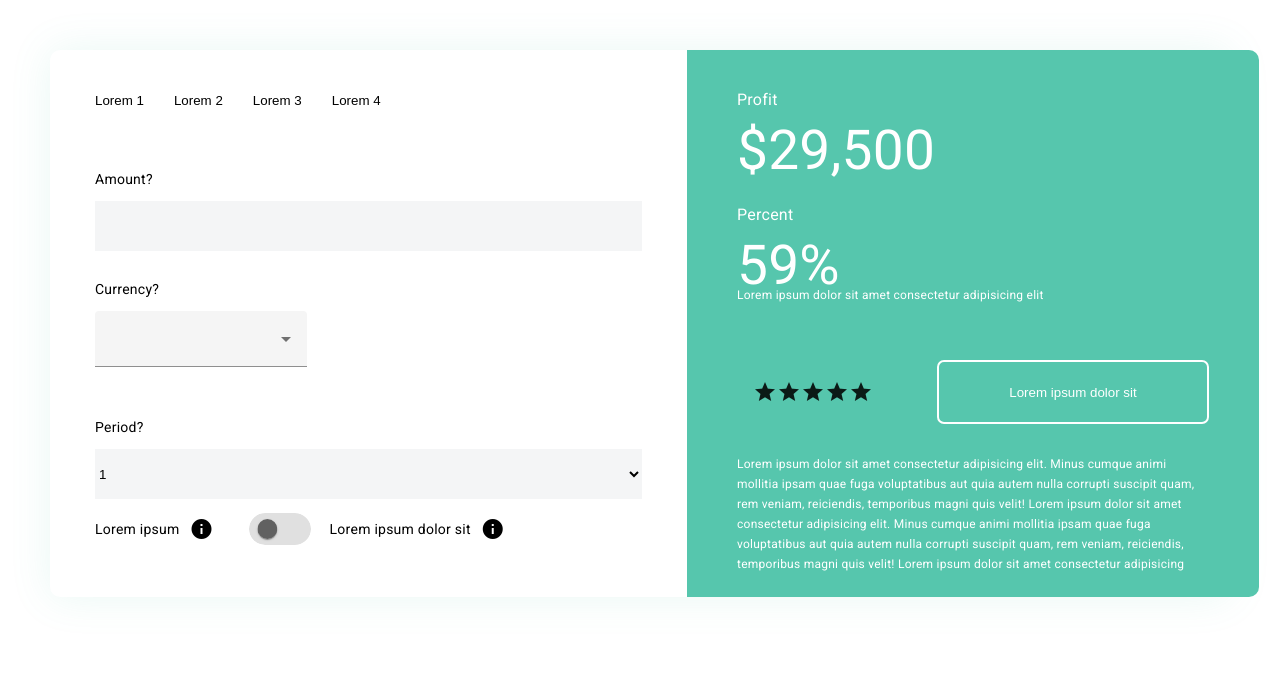
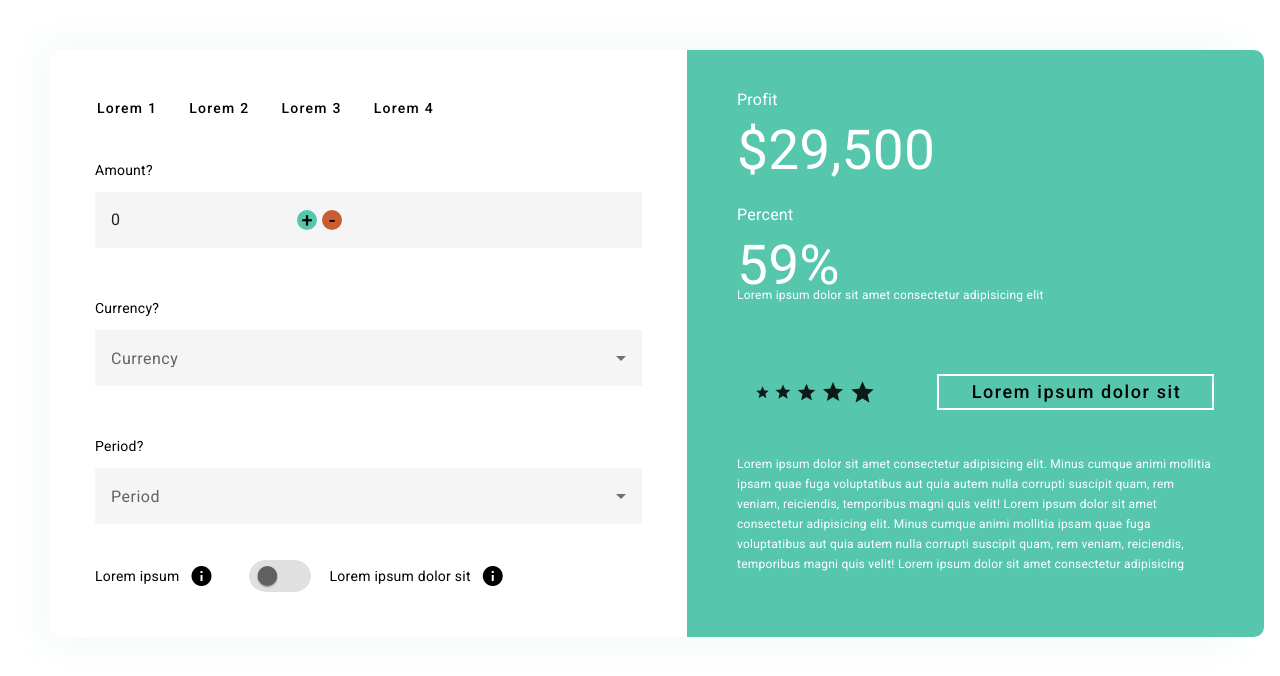
Before and after one commit to Pointartc/junior-task, an Angular app: page / in a window 1280 px wide. Shown: the top 676 px of the page. Built offline with nearby package versions, Linux system fonts and the light colour scheme.

Commit message:
worked on input

```diff
--- a/src/app/app.module.ts
+++ b/src/app/app.module.ts
@@ -15,6 +15,7 @@ import { MatToolbarModule } from '@angular/material/toolbar';
 import { MatButtonModule } from '@angular/material/button';
 import { MatSelectModule } from '@angular/material/select';
 import { FormsModule, ReactiveFormsModule } from '@angular/forms';
+import { MatInputModule } from '@angular/material/input';
 
 @NgModule({
   declarations: [
@@ -35,7 +36,8 @@ import { FormsModule, ReactiveFormsModule } from '@angular/forms';
     MatButtonModule,
     MatSelectModule,
     FormsModule,
-    ReactiveFormsModule
+    ReactiveFormsModule,
+    MatInputModule
   ],
   providers: [],
   bootstrap: [AppComponent]
--- a/src/app/main/calculator-left/calculator-left.component.html
+++ b/src/app/main/calculator-left/calculator-left.component.html
@@ -1,33 +1,41 @@
 <div class=container>
   <header class="header flex">
     <div>
-      <button class="header__button">Lorem 1</button>
+      <button mat-button class="header__button">Lorem 1</button>
     </div>
     <div>
-      <button class="header__button">Lorem 2</button>
+      <button mat-button class="header__button">Lorem 2</button>
     </div>
     <div>
-      <button class="header__button">Lorem 3</button>
+      <button mat-button class="header__button">Lorem 3</button>
     </div>
     <div>
-      <button class="header__button">Lorem 4</button>
+      <button mat-button class="header__button">Lorem 4</button>
     </div>
   </header>
   <main>
     <div class="flex flex-column">
       <div class="box">
         <div class="title">Amount?</div>
-        <input type="text">
+        <mat-form-field class="flex">
+          <input [(ngModel)]="inputValue" matInput type="number" step="10">
+          <button mat-button class="box__plus" matSuffix (click)="plusAmount()">+</button>
+          <button mat-button class="box__minus" matSuffix (click)="minusAmount()">-</button>
+        </mat-form-field>
       </div>
       <div class="box">
         <div class="title">Currency?</div>
         <mat-form-field>
+          <mat-label>Currency</mat-label>
           <mat-select>
             <mat-option
               *ngFor="let curr of currency"
-              [value]="curr"
+              [value]="curr.value"
             >
-              {{curr}}
+              <div class="flex">
+                {{curr.viewValue}}
+                <div class="currency__APR">APR {{curr.APR | percent}}</div>
+              </div>
             </mat-option>
           </mat-select>
         </mat-form-field>
@@ -35,20 +43,17 @@
     </div>
     <div class="box">
       <div class="title">Period?</div>
-      <select class="box__select-period">
-        <option>1</option>
-        <option>2</option>
-        <option>3</option>
-        <option>4</option>
-        <option>5</option>
-        <option>6</option>
-        <option>7</option>
-        <option>8</option>
-        <option>9</option>
-        <option>10</option>
-        <option>11</option>
-        <option>12</option>
-      </select>
+      <mat-form-field>
+        <mat-label>Period</mat-label>
+        <mat-select>
+          <mat-option
+            *ngFor="let per of period"
+            [value]="per.perValue"
+          >
+            {{per.timePeriod}}
+          </mat-option>
+        </mat-select>
+      </mat-form-field>
     </div>
   </main>
   <div class="flex flex-align-center">
--- a/src/app/main/calculator-left/calculator-left.component.scss
+++ b/src/app/main/calculator-left/calculator-left.component.scss
@@ -5,7 +5,7 @@ button {
 }
 
 .header {
-  margin: 0 0 45px 0;
+  margin: 0 0 20px 0;
 }
 
 .header__button {
@@ -46,9 +46,6 @@ button:hover {
 input {
   width: 547px;
   height: 50px;
-  background: #F4F5F6;
-  border: none;
-  padding: 0;
 }
 
 
@@ -68,6 +65,28 @@ input[type=checkbox] {
 }
 
 ::ng-deep {
+  .no-hover-effect.mat-button.mat-primary .mat-button-focus-overlay,
+  .no-hover-effect.mat-button.mat-accent .mat-button-focus-overlay,
+  .no-hover-effect.mat-button.mat-warn .mat-button-focus-overlay {
+    background: none !important;
+  }
+
+  .mat-mdc-button {
+    border-radius: 0 !important;
+  }
+
+  .mat-mdc-button .mat-mdc-button-persistent-ripple::before, .mat-mdc-unelevated-button .mat-mdc-button-persistent-ripple::before, .mat-mdc-raised-button .mat-mdc-button-persistent-ripple::before, .mat-mdc-outlined-button .mat-mdc-button-persistent-ripple::before {
+    background: none !important;
+  }
+
+  .mdc-text-field {
+    border-radius: 0 !important;
+  }
+
+  .mat-mdc-button, .mat-mdc-outlined-button {
+    --mat-mdc-button-ripple-color: none !important;
+  }
+
   .mat-mdc-slide-toggle .mdc-switch {
     width: 62px !important;
     margin-right: 15px;
@@ -81,6 +100,14 @@ input[type=checkbox] {
   .mat-mdc-slide-toggle .mdc-switch .mdc-switch__ripple {
     height: 0 !important;
     width: 0 !important;
+  }
+
+  .mdc-text-field__input {
+    width: 100% !important;
+  }
+
+  .mdc-text-field .mdc-text-field__input {
+    caret-color: #56C6AD;
   }
 
   .mdc-switch--selected .mdc-switch__handle-track {
@@ -106,8 +133,80 @@ input[type=checkbox] {
   .mdc-tooltip--shown .mdc-tooltip__surface-animation {
     padding: 10px 15px !important;
     min-width: 350px !important;
-    background: rgba(40,47,44,0.97) !important;
+    background: rgba(40, 47, 44, 0.97) !important;
   }
+
+  .mdc-text-field--filled:not(.mdc-text-field--disabled) {
+    width: 547px;
+  }
+
+  .mdc-text-field--filled:not(.mdc-text-field--disabled) .mdc-line-ripple::before {
+    border: none;
+  }
+
+  ::-webkit-scrollbar {
+    width: 15px;
+
+
+  }
+
+  ::-webkit-scrollbar-track {
+    box-shadow: inset 0 0 10px #DEF1ED;
+
+  }
+
+
+  ::-webkit-scrollbar-thumb {
+    background: #56C6AD;
+    border-radius: 10px;
+  }
+
+  ::-webkit-scrollbar-thumb:hover {
+    background: #56C6AD;
+  }
+
+  .mdc-text-field--filled .mdc-line-ripple::after {
+    border-bottom-color: #56C6AD;
+  }
+
+  .mat-mdc-form-field.mat-focused.mat-primary .mat-mdc-select-arrow {
+    color: #56C6AD;
+  }
+
+  .mdc-text-field--focused:not(.mdc-text-field--disabled) .mdc-floating-label {
+    color: #56C6AD;
+  }
+
+  .mdc-button {
+    min-width: 20px !important;
+    text-align: center;
+    min-height: 20px !important;
+    padding: 0 0 0 2px !important;
+  }
+
+  .mat-mdc-form-field-icon-suffix, [dir=rtl] .mat-mdc-form-field-icon-prefix {
+    padding: 0px 300px 0px 0px !important;
+    display: flex;
+  }
+
+  .mat-mdc-button:not(:disabled) {
+    color: var(--mdc-text-button-label-text-color, inherit);
+  }
+
+  .mat-primary .mat-mdc-option.mdc-list-item--selected:not(.mdc-list-item--disabled) .mdc-list-item__primary-text {
+    color: #56C6AD;
+  }
+
+  .mat-primary .mat-pseudo-checkbox-checked.mat-pseudo-checkbox-minimal::after, .mat-primary .mat-pseudo-checkbox-indeterminate.mat-pseudo-checkbox-minimal::after {
+    color: #56C6AD;
+  }
+
+  input[type="number"]::-webkit-inner-spin-button,
+  input[type="number"]::-webkit-outer-spin-button {
+    -webkit-appearance: none;
+    margin: 0;
+  }
+
 }
 
 .info-button {
@@ -117,3 +216,45 @@ input[type=checkbox] {
 .info-button:hover {
   color: #56C6AD;
 }
+
+.box__plus {
+  background-color: #56C6AD;
+  width: 19px !important;
+  height: 19px !important;
+  border-radius: 50% !important;
+  text-align: center;
+  font-size: 20px;
+  color: #FFFFFF;
+  margin-right: 5px;
+
+}
+
+.box__minus {
+  background-color: #C75D30;
+  border-radius: 50% !important;
+  width: 19px !important;
+  height: 19px !important;
+  text-align: center;
+  font-size: 20px;
+  color: #FFFFFF;
+}
+
+.box__plus:hover {
+  border: none;
+}
+
+.box__minus:hover {
+  border: none;
+}
+
+.currency__APR {
+  background-color: #56C6AD;
+  border-radius: 4px;
+  max-width: 60px;
+  //max-height: 20px;
+  margin: 0 20px;
+  //color: #FFFFFF;
+  font-size: 12px;
+  padding: 3px 5px;
+  text-align: center;
+}
--- a/src/app/main/calculator-left/calculator-left.component.ts
+++ b/src/app/main/calculator-left/calculator-left.component.ts
@@ -1,5 +1,5 @@
 import { Component } from '@angular/core';
-import {Currency} from '../../shared/interfaces/interfaces'
+import { Currency, Period } from '../../shared/interfaces/interfaces'
 
 
 @Component({
@@ -8,27 +8,54 @@ import {Currency} from '../../shared/interfaces/interfaces'
   styleUrls: ['./calculator-left.component.scss']
 })
 
+export class CalculatorLeftComponent {
+  inputValue: number = 0
 
-export class CalculatorLeftComponent {
-  currency?: Currency[] = [
-    {value: 'TUSD',viewValue:'TUSD (Test US Dollar'},
-    {value: 'TEUR',viewValue:'TEUR (Test Euro)'},
-    {value: 'TCNY',viewValue:'TCNY (Test Chinese Yuan)'},
-    {value: 'TINR',viewValue:'TINR (Test Indian Rupee)'},
-    {value: 'TBRL',viewValue:'TBRL (Test Brazilian Real)'},
-    {value: 'TIDR',viewValue:'TIDR (Test Indonesian Rupiah)'},
-    {value: 'TUSD',viewValue:'TUSD (Test US Dollar)'},
-    {value: 'TEUR',viewValue:'TEUR (Test Euro)'},
-    {value: 'TCNY',viewValue:'TCNY (Test Chinese Yuan)'},
-    {value: 'TINR',viewValue:'TINR (Test Indian Rupee)'},
-    {value: 'TBRL',viewValue:'TBRL (Test Brazilian Real)'},
-    {value: 'TIDR',viewValue:'TIDR (Test Indonesian Rupiah)'},
-    {value: 'TUSD',viewValue:'TUSD (Test US Dollar)'},
-    {value: 'TEUR',viewValue:'TEUR (Test Euro)'},
-    {value: 'TCNY',viewValue:'TCNY (Test Chinese Yuan)'},
-    {value: 'TINR',viewValue:'TINR (Test Indian Rupee)'},
-    {value: 'TBRL',viewValue:'TBRL (Test Brazilian Real)'},
-    {value: 'TIDR',viewValue:'TIDR (Test Indonesian Rupiah)'},
-    {value: 'TUSD',viewValue:'TUSD (Test US Dollar)'}
+  currency: Currency[] = [
+    { value: 'TUSD', viewValue: 'TUSD (Test US Dollar)', APR: 0.13 },
+    { value: 'TEUR', viewValue: 'TEUR (Test Euro)', APR: 0.12 },
+    { value: 'TCNY', viewValue: 'TCNY (Test Chinese Yuan)', APR: 0.22 },
+    { value: 'TINR', viewValue: 'TINR (Test Indian Rupee)', APR: 0.15 },
+    { value: 'TBRL', viewValue: 'TBRL (Test Brazilian Real)', APR: 0.20 },
+    { value: 'TIDR', viewValue: 'TIDR (Test Indonesian Rupiah)', APR: 0.32 },
+    { value: 'TUSD', viewValue: 'TUSD (Test US Dollar)', APR: 0.23 },
+    { value: 'TEUR', viewValue: 'TEUR (Test Euro)', APR: 0.14 },
+    { value: 'TCNY', viewValue: 'TCNY (Test Chinese Yuan)', APR: 0.17 },
+    { value: 'TINR', viewValue: 'TINR (Test Indian Rupee)', APR: 0.21 },
+    { value: 'TBRL', viewValue: 'TBRL (Test Brazilian Real)', APR: 0.40 },
+    { value: 'TIDR', viewValue: 'TIDR (Test Indonesian Rupiah)', APR: 0.16 },
+    { value: 'TUSD', viewValue: 'TUSD (Test US Dollar)', APR: 0.27 },
+    { value: 'TEUR', viewValue: 'TEUR (Test Euro)', APR: 0.28 },
+    { value: 'TCNY', viewValue: 'TCNY (Test Chinese Yuan)', APR: 0.50 },
+    { value: 'TINR', viewValue: 'TINR (Test Indian Rupee)', APR: 0.24 },
+    { value: 'TBRL', viewValue: 'TBRL (Test Brazilian Real)', APR: 0.12 },
+    { value: 'TIDR', viewValue: 'TIDR (Test Indonesian Rupiah)', APR: 0.23 },
+    { value: 'TUSD', viewValue: 'TUSD (Test US Dollar)', APR: 0.34 }
   ]
+
+  period: Period[] = [
+    { timePeriod: 1, perValue: 1 },
+    { timePeriod: 2, perValue: 2 },
+    { timePeriod: 3, perValue: 3 },
+    { timePeriod: 4, perValue: 4 },
+    { timePeriod: 5, perValue: 5 },
+    { timePeriod: 6, perValue: 6 },
+    { timePeriod: 7, perValue: 7 },
+    { timePeriod: 8, perValue: 8 },
+    { timePeriod: 9, perValue: 9 },
+    { timePeriod: 10, perValue: 10 },
+    { timePeriod: 11, perValue: 11 },
+    { timePeriod: 12, perValue: 12 },
+  ]
+
+  minusAmount() {
+    console.log('-')
+    this.inputValue--
+  }
+
+  plusAmount() {
+    console.log('+')
+    this.inputValue++
+  }
+
 }
--- a/src/app/main/calculator-right/calculator-right/calculator-right.component.html
+++ b/src/app/main/calculator-right/calculator-right/calculator-right.component.html
@@ -10,9 +10,9 @@
   </div>
   <div class="box-right">
     <div class="">
-      <div class="flex">
+      <div class="flex justify-center flex-align-center">
         <mat-toolbar>
-          <mat-icon class="flex"
+          <mat-icon class="flex flex-align-center justify-center"
                     *ngFor="let icon of maxRatingArr; let i = index"
                     (mouseenter)="HandleMouseEnter(i)"
                     (mouseleave)="HandleMouseLeave()"
@@ -21,7 +21,7 @@
           >star
           </mat-icon>
         </mat-toolbar>
-        <button>Lorem ipsum dolor sit</button>
+          <button mat-button>Lorem ipsum dolor sit</button>
       </div>
       <div class="sub-about">
         Lorem ipsum dolor sit amet consectetur adipisicing elit. Minus cumque animi mollitia ipsam quae fuga
--- a/src/app/main/calculator-right/calculator-right/calculator-right.component.scss
+++ b/src/app/main/calculator-right/calculator-right/calculator-right.component.scss
@@ -3,6 +3,7 @@
   color: #ffff;
   padding: 40px 50px 23px 50px;
   gap: 45px;
+  height: 524px;
 }
 
 .title {
@@ -23,9 +24,44 @@
   color: #ffff;
 }
 
-.mat-icon {
+.mat-icon:nth-child(1) {
+  cursor: pointer;
+  font-size: 15px;
+  width: 15px;
+  height: 15px;
+  margin: 2px;
+}
+
+.mat-icon:nth-child(2) {
+  cursor: pointer;
+  font-size: 18px;
+  width: 18px;
+  height: 18px;
+  margin: 2px;
+}
+
+.mat-icon:nth-child(3) {
+  cursor: pointer;
+  font-size: 21px;
+  width: 21px;
+  height: 21px;
+  margin: 2px;
+}
+
+.mat-icon:nth-child(4) {
   cursor: pointer;
   font-size: 24px;
+  width: 24px;
+  height: 24px;
+  margin: 2px;
+}
+
+.mat-icon:nth-child(5) {
+  cursor: pointer;
+  font-size: 27px;
+  width: 27px;
+  height: 27px;
+  margin: 2px;
 }
 
 .mat-toolbar {
@@ -41,6 +77,7 @@ button {
   padding: 13px 54px;
   cursor: pointer;
   width: 320px;
+  font-size: 18px;
 }
 
 .sub-about {
@@ -48,3 +85,11 @@ button {
   font-size: 12px;
   max-width: 500px;
 }
+
+
+::ng-deep {
+  .mat-mdc-button {
+    //color: #FFFFFF !important;
+    //border-radius: 4px !important;
+  }
+}
```
Also changed, not shown: src/app/shared/interfaces/interfaces.ts (+8 -2 lines), src/assets/lines-scroll.svg (added).
